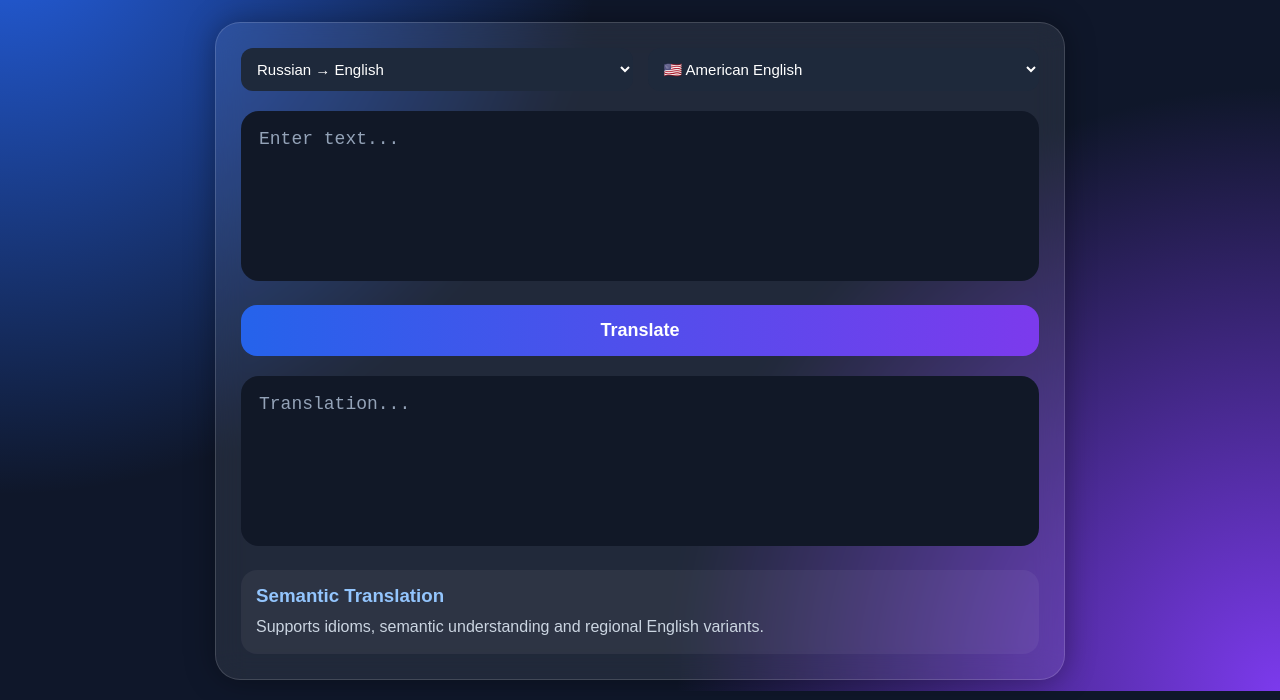
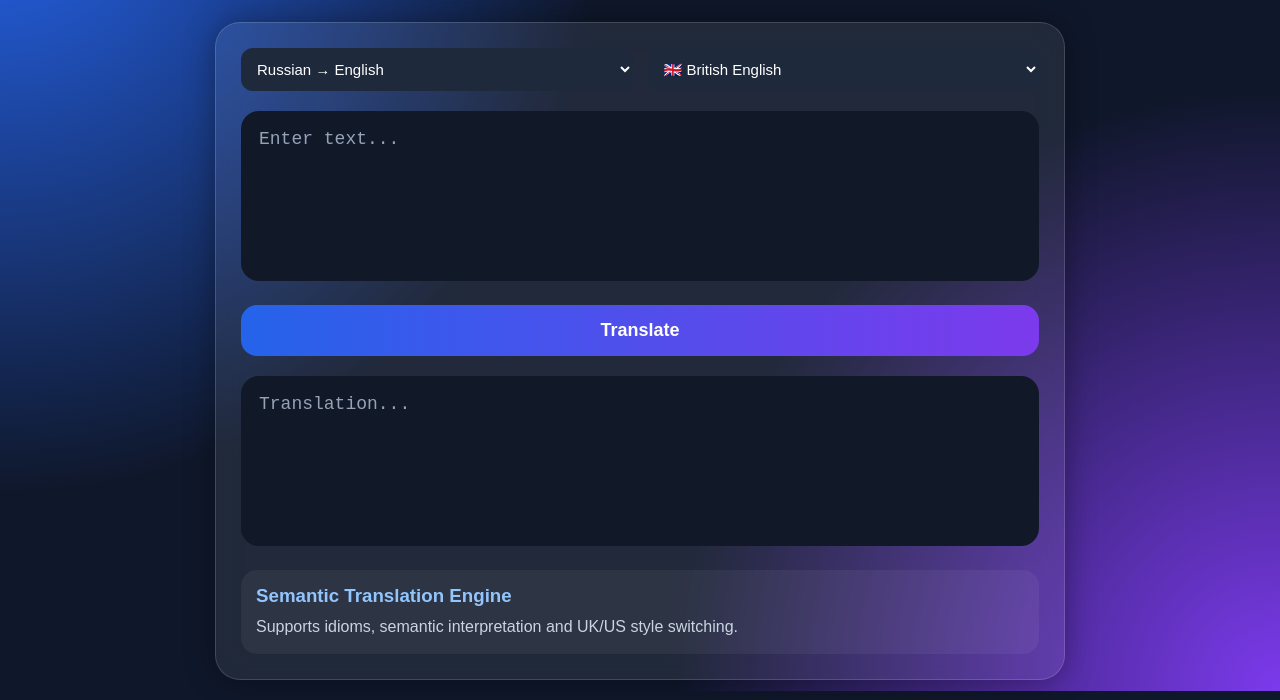
Before and after one commit to Hakimovaa02/aida-translate-global, a website: page public/index.html in a window 1280 px wide. Shown: the part 109-809 px from the top of the page. Drawn offline with Linux system fonts and the light colour scheme.

Commit message:
Update index.html

```diff
--- a/public/index.html
+++ b/public/index.html
@@ -1,4 +1,3 @@
-<!-- public/index.html -->
 <!DOCTYPE html>
 <html lang="ru">
 <head>
@@ -16,48 +15,50 @@
 
   <div class="logo-block">
     <h1>AidaTranslate Global</h1>
-    <p class="developer">
-      Developed by Prytkova Aida
-    </p>
+    <p class="developer">Developed by Prytkova Aida</p>
   </div>
 
   <div class="translator-card">
 
     <div class="top-controls">
 
+      <!-- направление перевода -->
       <select id="direction">
         <option value="ru-en">Russian → English</option>
         <option value="en-ru">English → Russian</option>
       </select>
 
-      <select id="englishVariant">
-        <option value="american">🇺🇸 American English</option>
-        <option value="british">🇬🇧 British English</option>
-        <option value="australian">🇦🇺 Australian English</option>
+      <!-- стиль английского (UK / US) -->
+      <select id="style">
+        <option value="uk">🇬🇧 British English</option>
+        <option value="us">🇺🇸 American English</option>
+        <option value="simple">Simple meaning</option>
       </select>
 
     </div>
 
+    <!-- ввод -->
     <textarea
-      id="inputText"
+      id="input"
       placeholder="Enter text..."
     ></textarea>
 
-    <button id="translateBtn">
+    <!-- кнопка -->
+    <button onclick="translateText()">
       Translate
     </button>
 
+    <!-- вывод -->
     <textarea
-      id="outputText"
+      id="output"
       readonly
       placeholder="Translation..."
     ></textarea>
 
     <div class="info-block">
-      <h3>Semantic Translation</h3>
+      <h3>Semantic Translation Engine</h3>
       <p>
-        Supports idioms, semantic understanding
-        and regional English variants.
+        Supports idioms, semantic interpretation and UK/US style switching.
       </p>
     </div>
 
```
